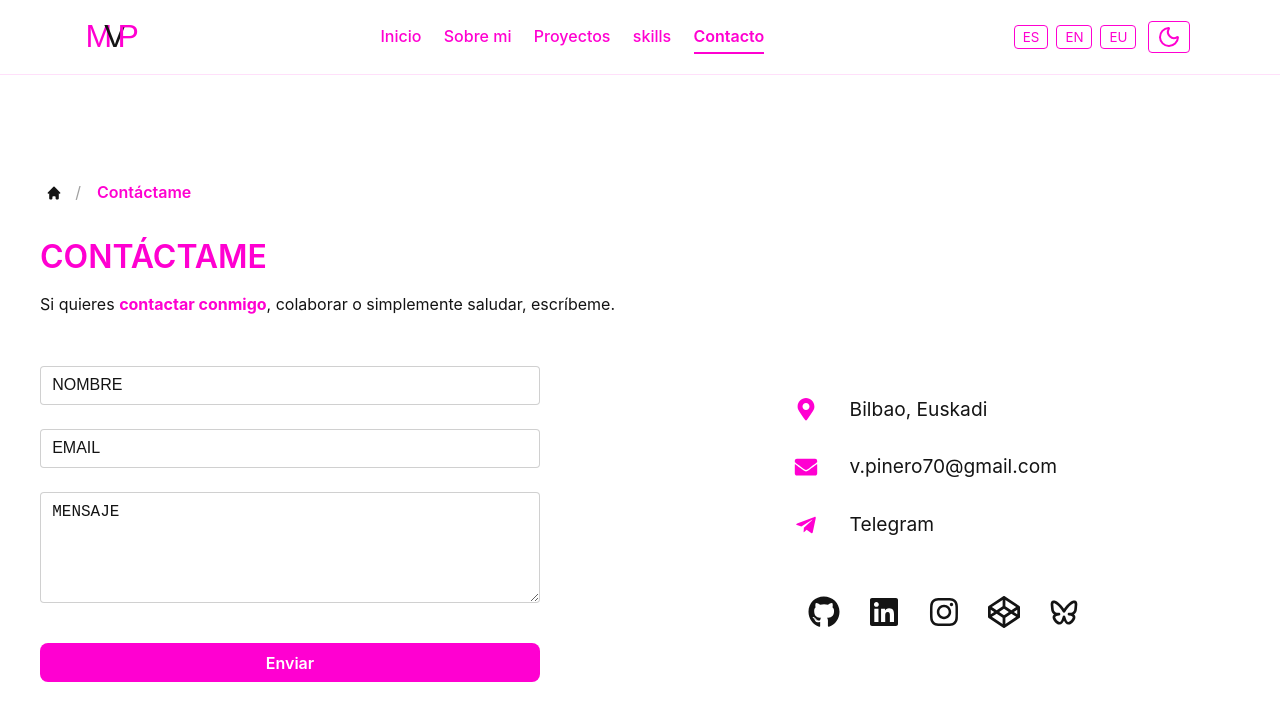
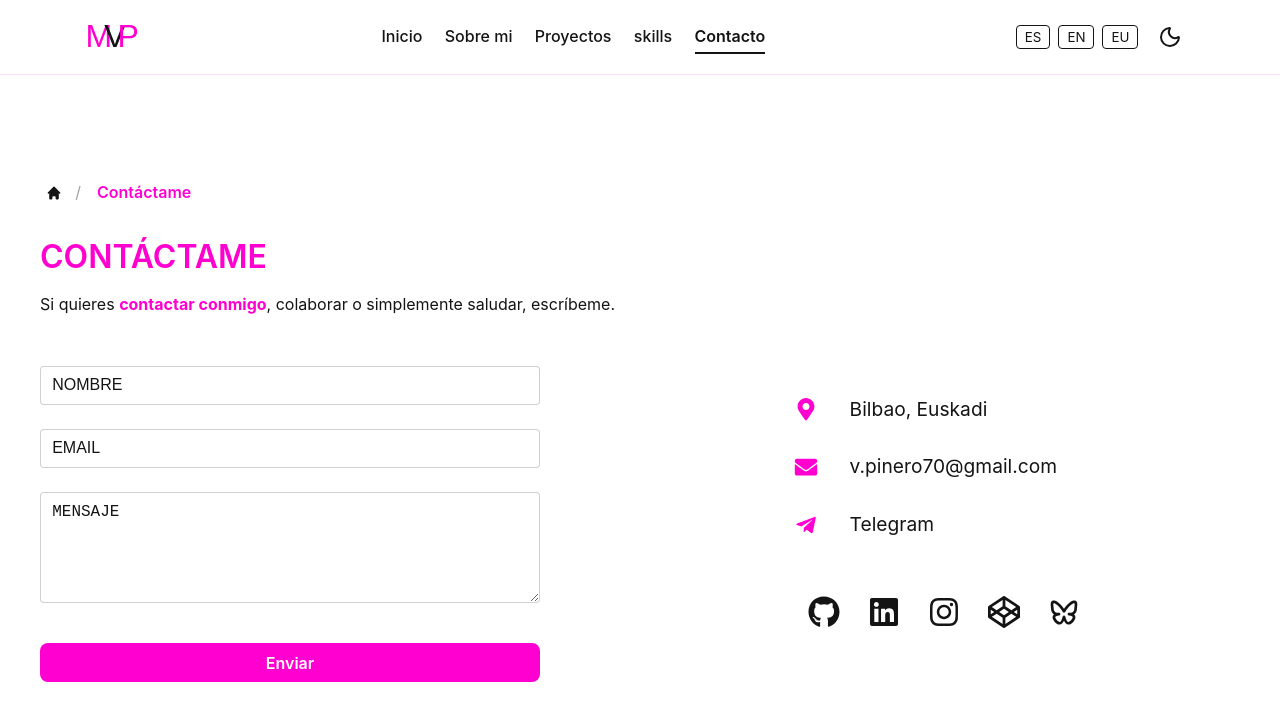
Before and after one commit to vickypineli/porfolio-vicky, a React (Vite) app: page /contact in a window 1280 px wide. Shown: the top 720 px of the page. Built offline with nearby package versions, Linux system fonts and the light colour scheme.

Commit message:
refactoring colors in header and toogle

```diff
--- a/src/components/ThemeToggle/ThemeToggle.module.scss
+++ b/src/components/ThemeToggle/ThemeToggle.module.scss
@@ -8,16 +8,13 @@
   justify-content: center;
 
   background: none;
-  border: none;
+  border: none !important;
   cursor: pointer;
   margin: 0.25rem; // equivalente a 5px
   padding: 0.625rem; // equivalente a 10px
   color: var(--color-accent);
   transition: color 0.3s ease;
 
-  &:hover {
-    color: var(--color-text);
-  }
 
   svg {
     width: 1.5rem;
--- a/src/layout/Header/Header.module.scss
+++ b/src/layout/Header/Header.module.scss
@@ -45,12 +45,14 @@
 /* ====== NAV LINKS (COMPARTIDO) ====== */
 /* NAV LINKS */
 .navLink {
-  color: var(--color-accent);
+  color: var(--color-text);
   font-weight: 500;
   position: relative;
   transition: opacity 0.2s ease;
 
-  &:hover { opacity: 0.6; }
+  &:hover {
+    opacity: 0.6;
+    color: var(--color-accent);}
   &:active { opacity: 0.4; }
 
   &.active {
@@ -87,14 +89,18 @@
 
   button {
     background: transparent;
-    border: 1px solid var(--color-accent);
+    border: 1px solid var(--color-text);
     padding: 0.2rem 0.5rem;
     border-radius: 4px;
-    color: var(--color-accent);
+    color: var(--color-text);
     cursor: pointer;
     transition: 0.2s;
 
-    &:hover { background: var(--color-accent); color: var(--color-bg); }
+    &:hover {
+      //background: var(--color-accent);
+      color: var(--color-accent);
+      border-color: var(--color-accent);
+    }
   }
 }
 
@@ -166,7 +172,10 @@
     border-radius: 4px;
     color: var(--color-accent);
     cursor: pointer;
-     &:hover { background: var(--color-accent); color: var(--color-bg); }
+     &:hover {
+      background: var(--color-accent);
+      color: var(--color-text);
+    }
   }
 }
 /* ====== MOBILE EXTRAS ====== */
@@ -181,6 +190,10 @@
     border-radius: 4px;
     color: var(--color-text);
     cursor: pointer;
+    &:hover {
+      background: var(--color-accent);
+      color: var(--color-text);
+    }
   }
 }
 
--- a/src/pages/ContactPage/ContactPage.module.scss
+++ b/src/pages/ContactPage/ContactPage.module.scss
@@ -123,5 +123,5 @@ hr {
   margin-top: 2rem;
   text-align: center;
   font-size: 1rem;
-  color:rgba(255, 255, 255, 0.2);
+  color:rgba(255, 255, 255, 0.439);
 }
```
